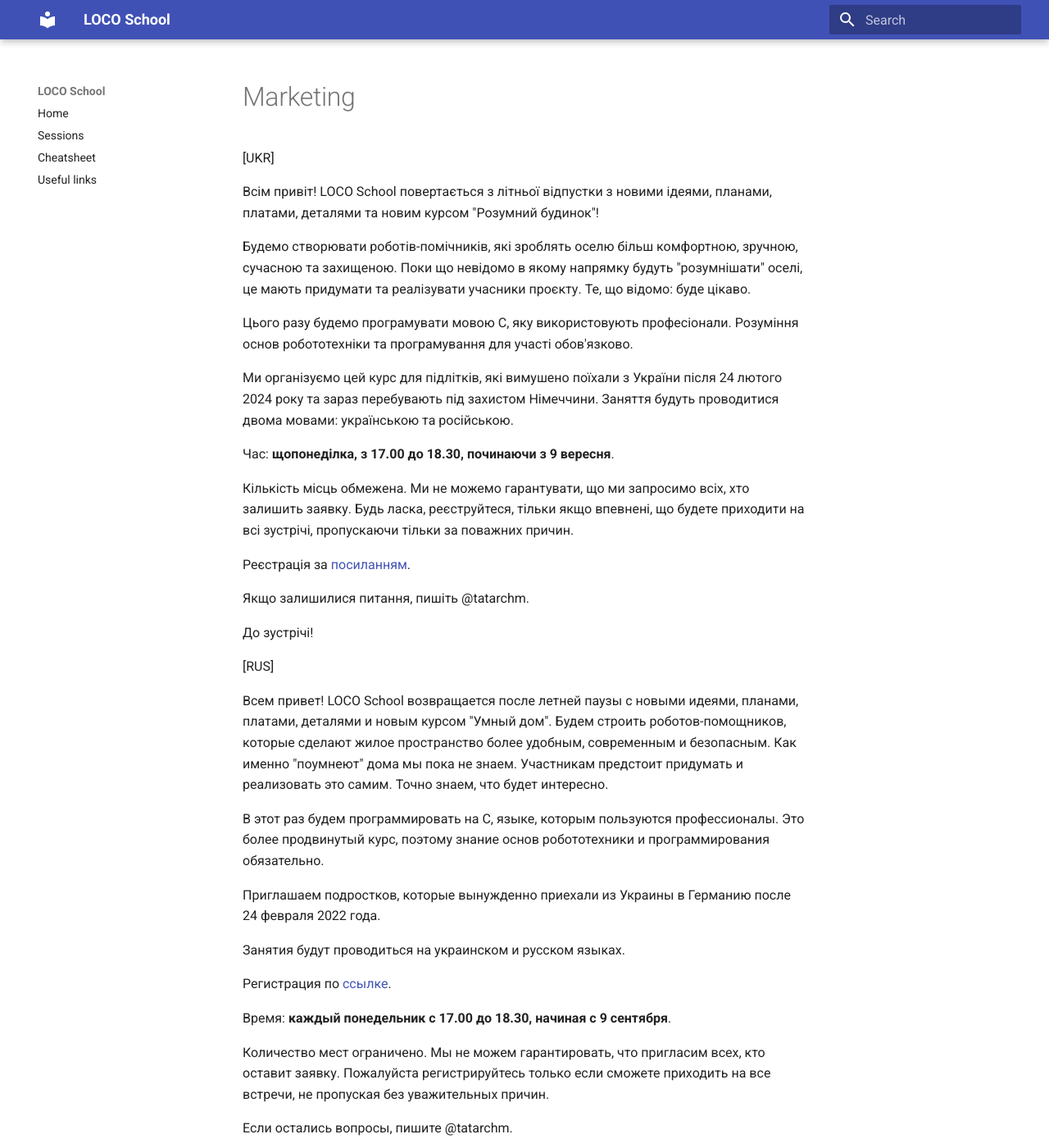
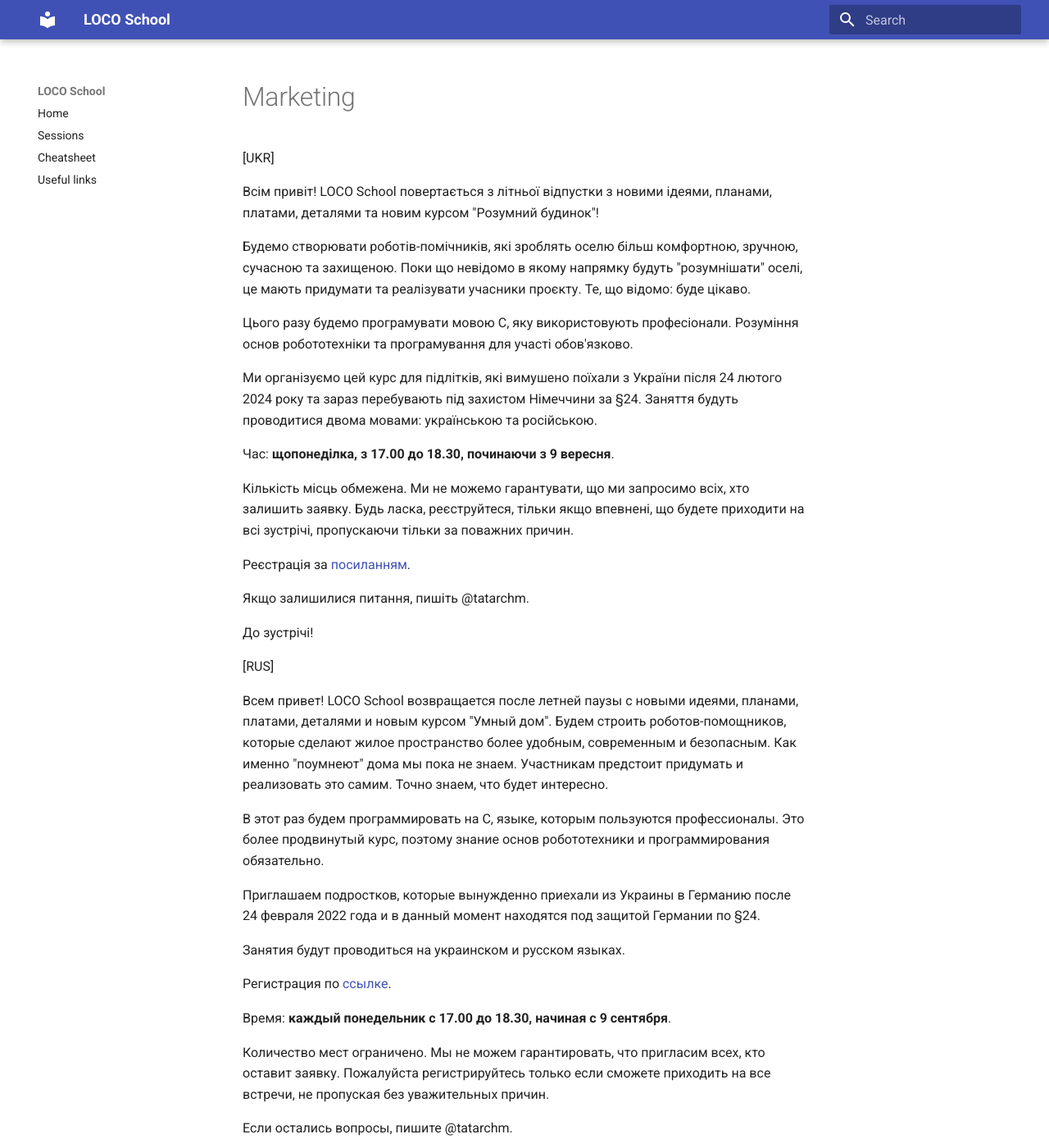
Before and after one commit to locoschool/locoschool, an MkDocs documentation site: the page built from docs/marketing.md, in a window 1280 px wide and 1400 px high. Shown: the whole window at 82% size. Built offline with MkDocs 1.6.1 and Material for MkDocs 9.7.7, drawn with Linux system fonts in a browser that asks for light colours.

Commit message:
small changes to announcement

```diff
--- a/docs/marketing.md
+++ b/docs/marketing.md
@@ -6,7 +6,7 @@
 
 Цього разу будемо програмувати мовою C, яку використовують професіонали. Розуміння основ робототехніки та програмування для участі обов'язково.
 
-Ми організуємо цей курс для підлітків, які вимушено поїхали з України після 24 лютого 2024 року та зараз перебувають під захистом Німеччини. Заняття будуть проводитися двома мовами: українською та російською.
+Ми організуємо цей курс для підлітків, які вимушено поїхали з України після 24 лютого 2024 року та зараз перебувають під захистом Німеччини за §24. Заняття будуть проводитися двома мовами: українською та російською.
 
 Час: **щопонеділка, з 17.00 до 18.30, починаючи з 9 вересня**.
 
@@ -24,7 +24,7 @@
 
 В этот раз будем программировать на С, языке, которым пользуются профессионалы. Это более продвинутый курс, поэтому знание основ робототехники и программирования обязательно.
 
-Приглашаем подростков, которые вынужденно приехали из Украины в Германию после 24 февраля 2022 года.
+Приглашаем подростков, которые вынужденно приехали из Украины в Германию после 24 февраля 2022 года и в данный момент находятся под защитой Германии по §24.
 
 Занятия будут проводиться на украинском и русском языках.
 
```
